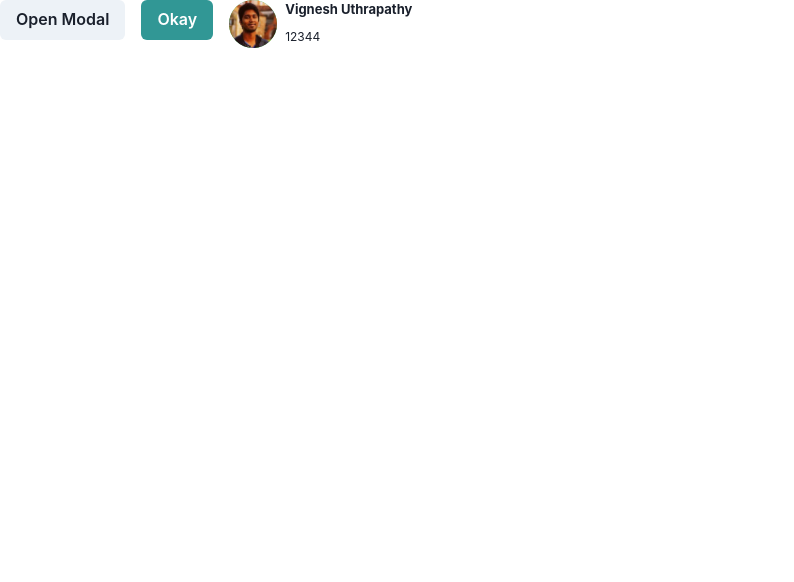
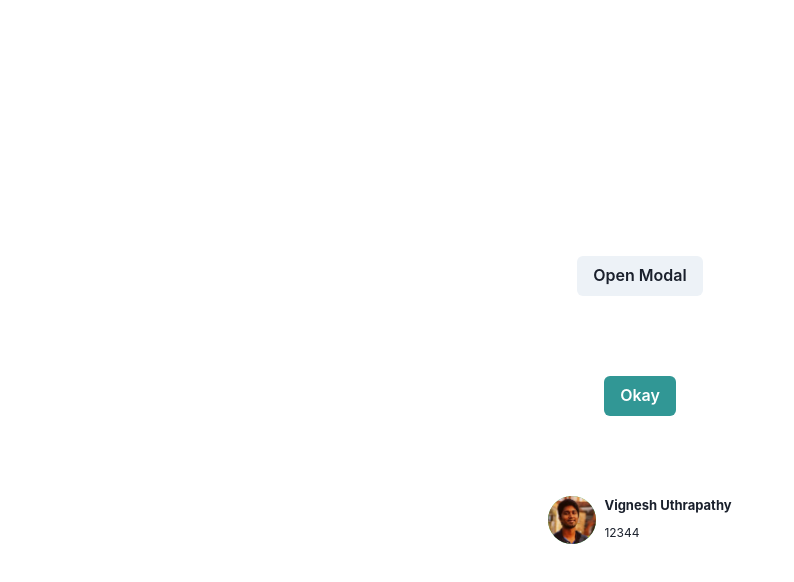
Before and after one commit to aravindasiva/baby-steps, a Next.js app: page / in a window 1280 px wide. Shown: the top 582 px of the page, without its empty margins (0-794 px from the left). Built offline with nearby package versions, Linux system fonts and the light colour scheme.

Commit message:
test changes !!

```diff
--- a/components/UserModal/index.tsx
+++ b/components/UserModal/index.tsx
@@ -15,6 +15,10 @@ import React from 'react'
 const UserModal = () => {
 
   const { isOpen, onOpen, onClose } = useDisclosure()
+
+  const onSec = () => {
+    alert('Basic alert function, please close me or change me ASAP  !!')
+  }
 
   return (
     <>
@@ -35,7 +39,7 @@ const UserModal = () => {
             <Button colorScheme='blue' mr={3} onClick={onClose}>
               Close
             </Button>
-            <Button variant='ghost'>Secondary Action</Button>
+            <Button onClick={onSec} variant='ghost'>Secondary Action</Button>
           </ModalFooter>
         </ModalContent>
       </Modal>
--- a/containers/HomeContainer/index.tsx
+++ b/containers/HomeContainer/index.tsx
@@ -1,4 +1,4 @@
-import { Stack } from '@chakra-ui/react'
+import { Center, Flex, SimpleGrid, Stack, VStack } from '@chakra-ui/react'
 import React from 'react'
 import OkButton from '../../components/OkButton'
 import ProfileName from '../../components/ProfileName'
@@ -6,13 +6,18 @@ import UserModal from '../../components/UserModal'
 
 const HomeContainer = () => {
   return (
-    <div>
-      <Stack direction={'row'} spacing={4}>
-        <UserModal/>
-        <OkButton/>
-        <ProfileName/>
-      </Stack>
-    </div>
+    <SimpleGrid>
+      <VStack
+        spacing={20}
+        h={'100vh'}
+        justifyContent='center'
+        alignItems='center'
+      >
+        <UserModal />
+        <OkButton />
+        <ProfileName />
+      </VStack>
+    </SimpleGrid>
   )
 }
 
```
